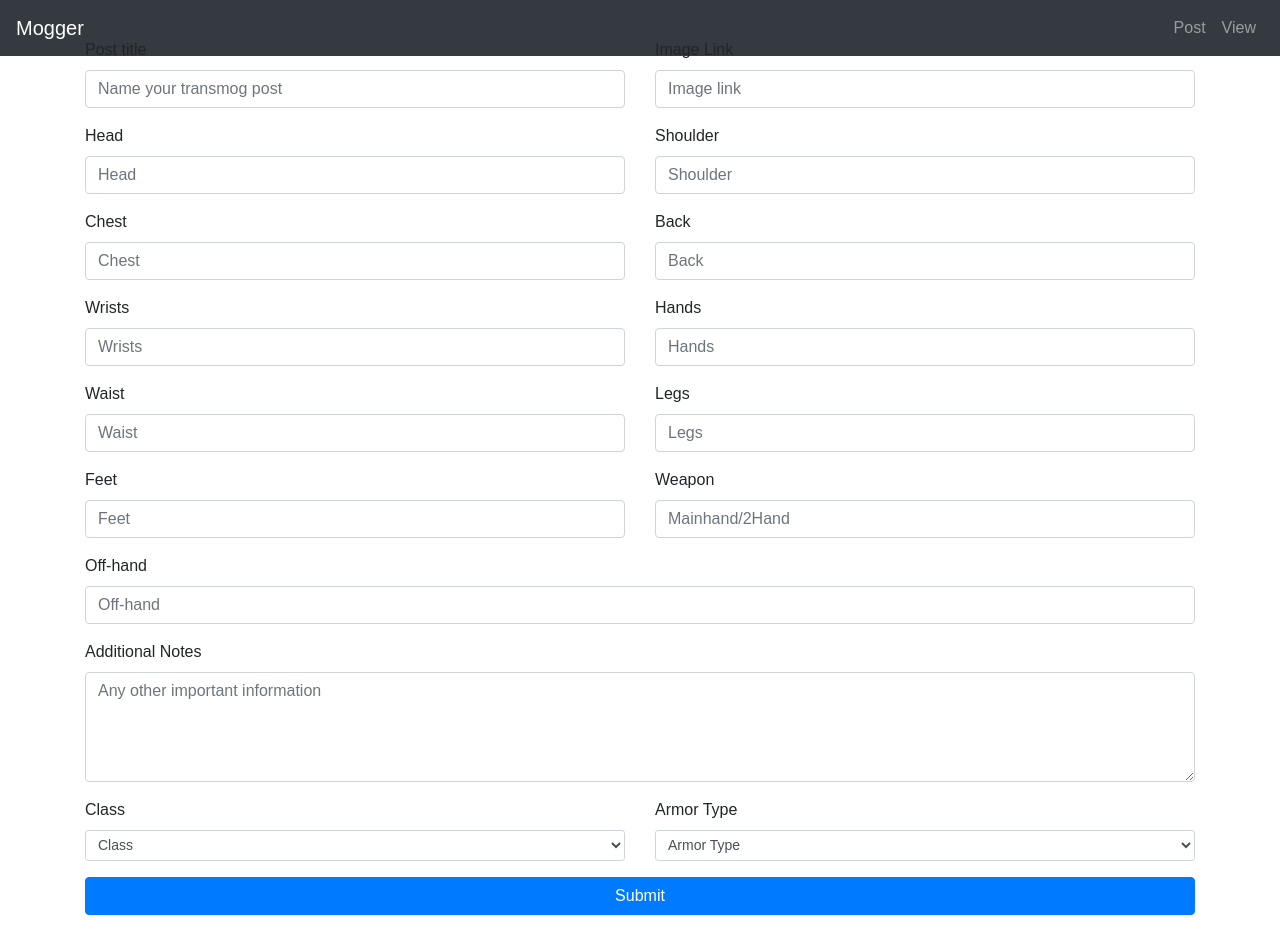
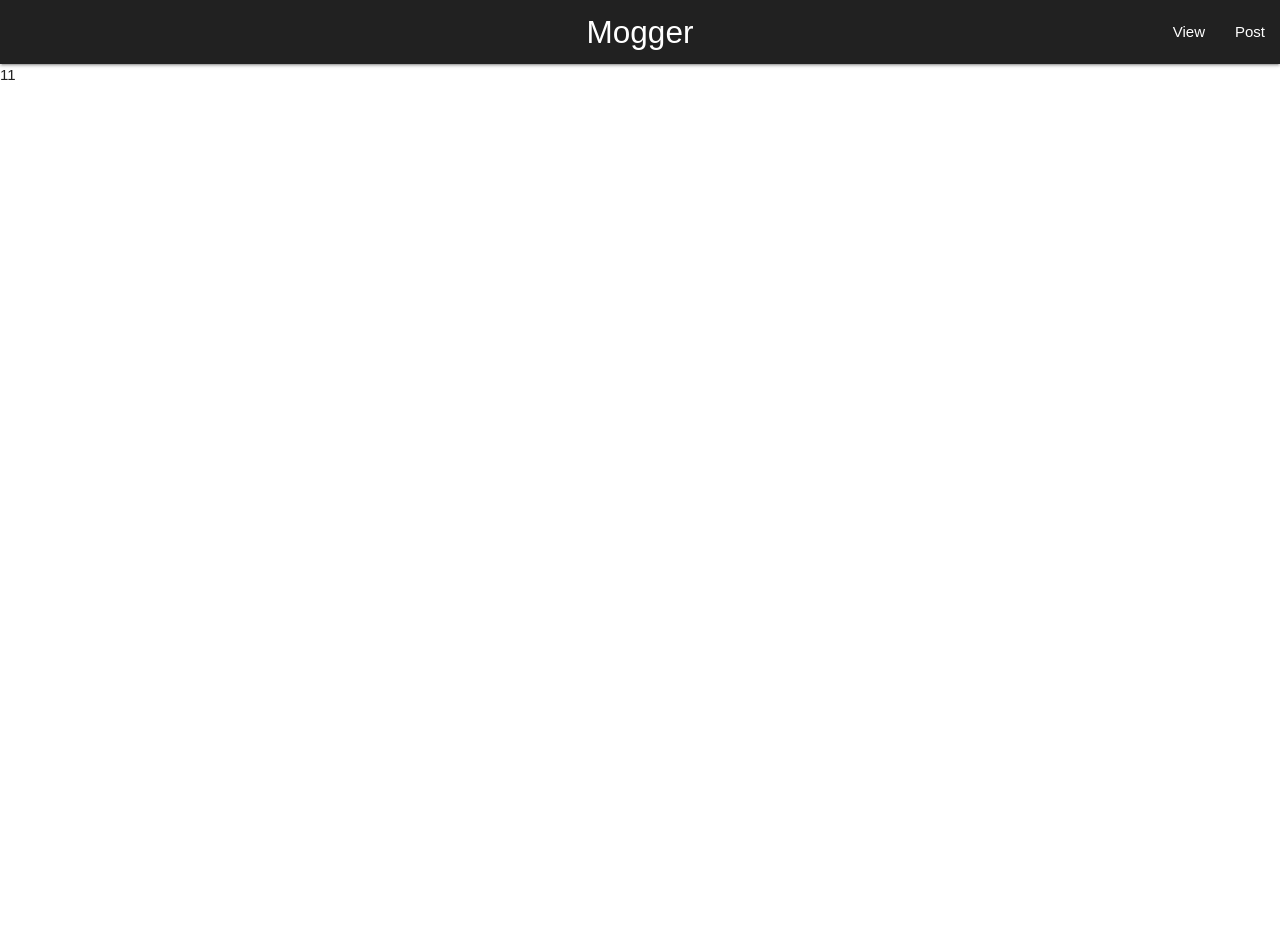
Before and after one commit to Danex2/mogger, a React (Create React App) app in the folder mogger-front/: page /post in a window 1280 px wide. After the commit the page ends 800 px from the top, so only its background shows below. Built offline with nearby package versions, Linux system fonts and the light colour scheme.

Commit message:
moved from bootstrap to materialize

```diff
--- a/mogger-front/public/index.html
+++ b/mogger-front/public/index.html
@@ -20,8 +20,8 @@
       work correctly both with client-side routing and a non-root public URL.
       Learn how to configure a non-root public URL by running `npm run build`.
     -->
-  <link rel="stylesheet" href="https://stackpath.bootstrapcdn.com/bootstrap/4.1.3/css/bootstrap.min.css" integrity="sha384-MCw98/SFnGE8fJT3GXwEOngsV7Zt27NXFoaoApmYm81iuXoPkFOJwJ8ERdknLPMO"
-    crossorigin="anonymous">
+  <!-- Compiled and minified CSS -->
+  <link rel="stylesheet" href="https://cdnjs.cloudflare.com/ajax/libs/materialize/1.0.0/css/materialize.min.css">
   <title>Mogger - Post your most wildest transmogs!</title>
 </head>
 
@@ -40,12 +40,9 @@
       To begin the development, run `npm start` or `yarn start`.
       To create a production bundle, use `npm run build` or `yarn build`.
     -->
-  <script src="https://code.jquery.com/jquery-3.3.1.slim.min.js" integrity="sha384-q8i/X+965DzO0rT7abK41JStQIAqVgRVzpbzo5smXKp4YfRvH+8abtTE1Pi6jizo"
-    crossorigin="anonymous"></script>
-  <script src="https://cdnjs.cloudflare.com/ajax/libs/popper.js/1.14.3/umd/popper.min.js" integrity="sha384-ZMP7rVo3mIykV+2+9J3UJ46jBk0WLaUAdn689aCwoqbBJiSnjAK/l8WvCWPIPm49"
-    crossorigin="anonymous"></script>
-  <script src="https://stackpath.bootstrapcdn.com/bootstrap/4.1.3/js/bootstrap.min.js" integrity="sha384-ChfqqxuZUCnJSK3+MXmPNIyE6ZbWh2IMqE241rYiqJxyMiZ6OW/JmZQ5stwEULTy"
-    crossorigin="anonymous"></script>
+  <!-- Compiled and minified JavaScript -->
+  <script src="https://cdnjs.cloudflare.com/ajax/libs/materialize/1.0.0/js/materialize.min.js"></script>
+
 </body>
 
 </html>
--- a/mogger-front/src/components/Navbar.js
+++ b/mogger-front/src/components/Navbar.js
@@ -1,34 +1,19 @@
-import React from 'react';
-import { Link } from 'react-router-dom';
+import React from "react";
+import { Link } from "react-router-dom";
 
 const Navbar = () => {
   return (
-    <nav className="navbar navbar-dark bg-dark navbar-expand-lg">
-      <Link to="/view" className="navbar-brand">
-        Mogger
-      </Link>
-      <button
-        className="navbar-toggler"
-        type="button"
-        data-toggle="collapse"
-        data-target="#navbarNav"
-        aria-controls="navbarNav"
-        aria-expanded="false"
-        aria-label="Toggle navigation"
-      >
-        <span className="navbar-toggler-icon" />
-      </button>
-      <div className="collapse navbar-collapse" id="navbarNav">
-        <ul className="navbar-nav ml-auto">
-          <li className="nav-item">
-            <Link to="/post" className="nav-link">
-              Post
-            </Link>
+    <nav className="grey darken-4">
+      <div className="nav-wrapper">
+        <Link to="/view" className="brand-logo center">
+          Mogger
+        </Link>
+        <ul id="nav-mobile" className="right hide-on-med-and-down">
+          <li>
+            <Link to="/view">View</Link>
           </li>
-          <li className="nav-item">
-            <Link to="/view" className="nav-link">
-              View
-            </Link>
+          <li>
+            <Link to="/post">Post</Link>
           </li>
         </ul>
       </div>
--- a/mogger-front/src/components/Post.js
+++ b/mogger-front/src/components/Post.js
@@ -1,24 +1,24 @@
-import React, { Component } from 'react';
-import axios from 'axios';
+import React, { Component } from "react";
+import axios from "axios";
 
 class Post extends Component {
   state = {
-    title: '',
-    image: '',
-    head: '',
-    shoulder: '',
-    chest: '',
-    back: '',
-    wrists: '',
-    hands: '',
-    waist: '',
-    legs: '',
-    feet: '',
-    weapon: '',
-    offhand: '',
-    notes: '',
-    armorType: '',
-    class: ''
+    title: "",
+    image: "",
+    head: "",
+    shoulder: "",
+    chest: "",
+    back: "",
+    wrists: "",
+    hands: "",
+    waist: "",
+    legs: "",
+    feet: "",
+    weapon: "",
+    offhand: "",
+    notes: "",
+    armorType: "",
+    class: ""
   };
 
   onSubmit = e => {
@@ -42,9 +42,9 @@ class Post extends Component {
       armorType: this.state.armorType
     };
     axios
-      .post('/api/post', postData)
+      .post("/api/post", postData)
       .then(res => {
-        this.props.history.push('/view');
+        this.props.history.push("/view");
       })
       .catch(err => {
         if (err) {
@@ -68,196 +68,7 @@ class Post extends Component {
   };
 
   render() {
-    return (
-      <div className="container post-container d-flex align-items-center">
-        <form onSubmit={this.onSubmit}>
-          <h1 className="text-center">Post new transmog</h1>
-          <div className="row">
-            <div className="col-lg-6 mb-3">
-              <label htmlFor="formGroupExampleInput2">Post title</label>
-              <input
-                onChange={this.handleChange}
-                name="title"
-                type="text"
-                className="form-control"
-                placeholder="Name your transmog post"
-              />
-            </div>
-            <div className="col-lg-6 mb-3">
-              <label htmlFor="formGroupExampleInput2">Image Link</label>
-              <input
-                onChange={this.handleChange}
-                name="image"
-                type="text"
-                className="form-control"
-                placeholder="Image link"
-              />
-            </div>
-            <div className="col-lg-6 mb-3">
-              <label htmlFor="formGroupExampleInput2">Head</label>
-              <input
-                onChange={this.handleChange}
-                type="text"
-                className="form-control"
-                placeholder="Head"
-                name="head"
-              />
-            </div>
-            <div className="col-lg-6 mb-3">
-              <label htmlFor="formGroupExampleInput2">Shoulder</label>
-              <input
-                onChange={this.handleChange}
-                type="text"
-                className="form-control"
-                placeholder="Shoulder"
-                name="shoulder"
-              />
-            </div>
-            <div className="col-lg-6 mb-3">
-              <label htmlFor="formGroupExampleInput2">Chest</label>
-              <input
-                onChange={this.handleChange}
-                type="text"
-                className="form-control"
-                placeholder="Chest"
-                name="chest"
-              />
-            </div>
-            <div className="col-lg-6 mb-3">
-              <label htmlFor="formGroupExampleInput2">Back</label>
-              <input
-                onChange={this.handleChange}
-                type="text"
-                className="form-control"
-                placeholder="Back"
-                name="back"
-              />
-            </div>
-            <div className="col-lg-6 mb-3">
-              <label htmlFor="formGroupExampleInput2">Wrists</label>
-              <input
-                onChange={this.handleChange}
-                type="text"
-                className="form-control"
-                placeholder="Wrists"
-                name="wrists"
-              />
-            </div>
-            <div className="col-lg-6 mb-3">
-              <label htmlFor="formGroupExampleInput2">Hands</label>
-              <input
-                onChange={this.handleChange}
-                type="text"
-                className="form-control"
-                placeholder="Hands"
-                name="hands"
-              />
-            </div>
-            <div className="col-lg-6 mb-3">
-              <label htmlFor="formGroupExampleInput2">Waist</label>
-              <input
-                onChange={this.handleChange}
-                type="text"
-                className="form-control"
-                placeholder="Waist"
-                name="waist"
-              />
-            </div>
-            <div className="col-lg-6 mb-3">
-              <label htmlFor="formGroupExampleInput2">Legs</label>
-              <input
-                onChange={this.handleChange}
-                type="text"
-                className="form-control"
-                placeholder="Legs"
-                name="legs"
-              />
-            </div>
-            <div className="col-lg-6 mb-3">
-              <label htmlFor="formGroupExampleInput2">Feet</label>
-              <input
-                onChange={this.handleChange}
-                type="text"
-                className="form-control"
-                placeholder="Feet"
-                name="feet"
-              />
-            </div>
-            <div className="col-lg-6 mb-3">
-              <label htmlFor="formGroupExampleInput2">Weapon</label>
-              <input
-                onChange={this.handleChange}
-                name="weapon"
-                type="text"
-                className="form-control"
-                placeholder="Mainhand/2Hand"
-              />
-            </div>
-            <div className="col-lg-12 mb-3">
-              <label htmlFor="formGroupExampleInput2">Off-hand</label>
-              <input
-                onChange={this.handleChange}
-                type="text"
-                className="form-control"
-                placeholder="Off-hand"
-                name="offhand"
-              />
-            </div>
-            <div className="col-lg-12 mb-3">
-              <label htmlFor="formGroupExampleInput2">Additional Notes</label>
-              <textarea
-                onChange={this.handleChange}
-                name="notes"
-                className="form-control"
-                placeholder="Any other important information"
-                rows="4"
-              />
-            </div>
-            <div className="col-lg-6 mb-3">
-              <label htmlFor="formGroupExampleInput2">Class</label>
-              <select
-                className="form-control form-control-sm"
-                onChange={this.handleClassChange}
-              >
-                <option disabled selected>
-                  Class
-                </option>
-                <option name="Mage">Mage</option>
-                <option name="Hunter">Hunter</option>
-                <option name="Rogue">Rogue</option>
-                <option name="Paladin">Paladin</option>
-                <option name="Shaman">Shaman</option>
-                <option name="Druid">Druid</option>
-                <option name="Warlock">Warlock</option>
-                <option name="Priest">Priest</option>
-                <option name="Warrior">Warrior</option>
-                <option name="Death Knight">Death Knight</option>
-                <option name="Monk">Monk</option>
-                <option name="Demon Hunter">Demon Hunter</option>
-              </select>
-            </div>
-            <div className="col-lg-6 mb-3">
-              <label htmlFor="formGroupExampleInput2">Armor Type</label>
-              <select
-                className="form-control form-control-sm"
-                onChange={this.handleArmorChange}
-              >
-                <option disabled selected>
-                  Armor Type
-                </option>
-                <option name="cloth">Cloth</option>
-                <option name="leather">Leather</option>
-                <option name="plate">Plate</option>
-                <option name="mail">Mail</option>
-              </select>
-            </div>
-          </div>
-          <button type="submit" className="btn btn-primary mb-3 col-lg-12">
-            Submit
-          </button>
-        </form>
-      </div>
-    );
+    return <div>11</div>;
   }
 }
 
--- a/mogger-front/src/components/View.js
+++ b/mogger-front/src/components/View.js
@@ -1,16 +1,31 @@
-import React from 'react';
-import { Link } from 'react-router-dom';
+import React from "react";
+import { Link } from "react-router-dom";
 
 class View extends React.Component {
   constructor(props) {
     super(props);
   }
   render() {
-    return (
-      <div>
-        <h1>placeholder</h1>
-      </div>
-    );
+    const { data } = this.props;
+    return data.map(item => {
+      return (
+        <div key={item.id} className="row container">
+          <div className="col s12 m7 l4">
+            <div className="card">
+              <div className="card-image">
+                <img src={item.imgLink} />
+              </div>
+              <div className="card-content center-align">
+                <p>{item.title}</p>
+              </div>
+              <div className="card-action center-align">
+                <Link to={`/view/${item.id}`}>View this transmog</Link>
+              </div>
+            </div>
+          </div>
+        </div>
+      );
+    });
   }
 }
 
```
Also changed, not shown: mogger-front/src/components/ViewContainer.js (+5 -6 lines), 1 other file (tests, documents, lock files or other folders).
